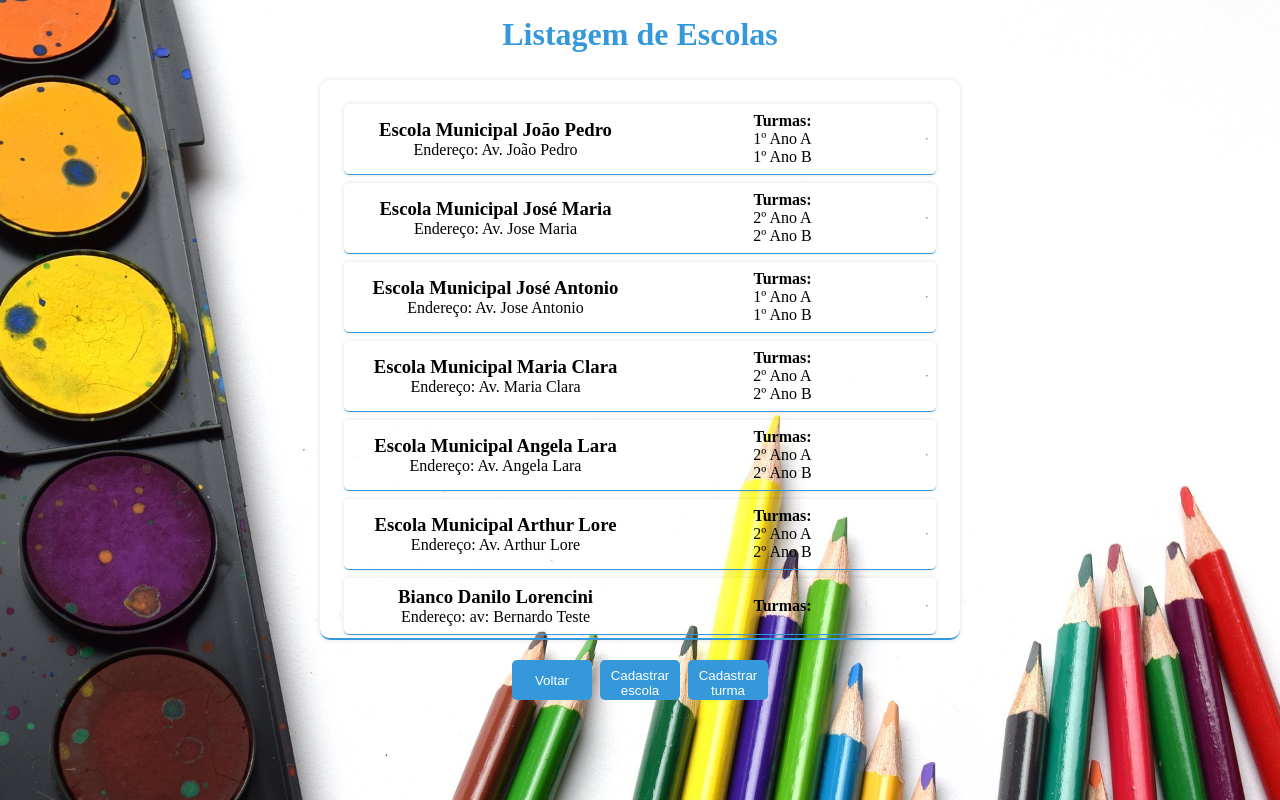
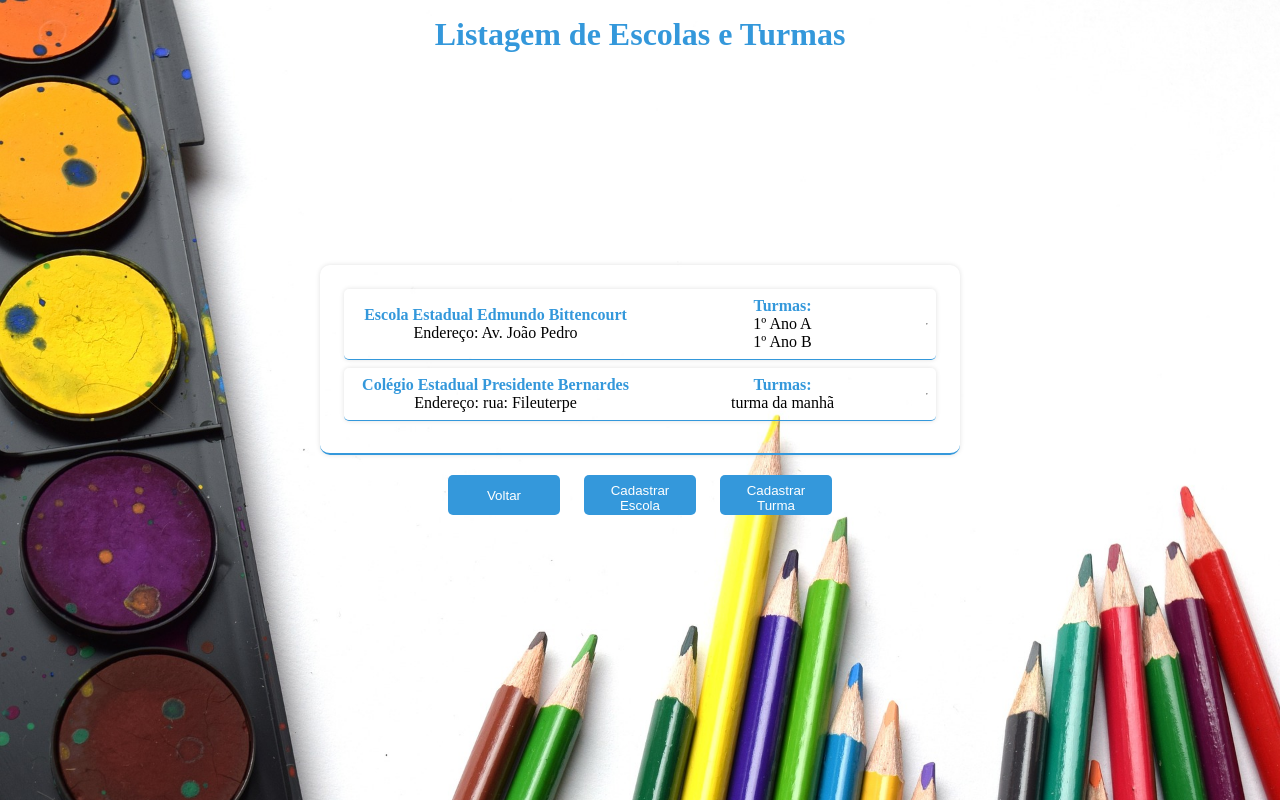
Before and after one commit to BiancoLorencini/cadastroEscolas, a React (Vite) app in the folder cadastroEscolas/: page /escola in a window 1280 px wide. Built offline with nearby package versions, Linux system fonts and the light colour scheme; data requests are answered from the project's data file.

Commit message:
Feat: get/post/put cadastroEscola & cadastroTurma

```diff
--- a/cadastroEscolas/db.json
+++ b/cadastroEscolas/db.json
@@ -2,7 +2,7 @@
   "escolas": [
     {
       "id": 1,
-      "nome": "Escola Municipal João Pedro",
+      "nome": "Escola Estadual Edmundo Bittencourt",
       "endereco": "Av. João Pedro",
       "turmas": [
         {
@@ -16,104 +16,15 @@
       ]
     },
     {
-      "id": 2,
-      "nome": "Escola Municipal José Maria",
-      "endereco": "Av. Jose Maria",
+      "id": "2093",
+      "nome": "Colégio Estadual Presidente Bernardes",
+      "endereco": "rua: Fileuterpe",
       "turmas": [
         {
           "id": 1,
-          "nome": "2º Ano A"
-        },
-        {
-          "id": 2,
-          "nome": "2º Ano B"
+          "nome": "turma da manhã"
         }
       ]
-    },
-    {
-      "id": 3,
-      "nome": "Escola Municipal José Antonio",
-      "endereco": "Av. Jose Antonio",
-      "turmas": [
-        {
-          "id": 1,
-          "nome": "1º Ano A"
-        },
-        {
-          "id": 2,
-          "nome": "1º Ano B"
-        }
-      ]
-    },
-    {
-      "id": 4,
-      "nome": "Escola Municipal Maria Clara",
-      "endereco": "Av. Maria Clara",
-      "turmas": [
-        {
-          "id": 1,
-          "nome": "2º Ano A"
-        },
-        {
-          "id": 2,
-          "nome": "2º Ano B"
-        }
-      ]
-    },
-    {
-      "id": 5,
-      "nome": "Escola Municipal Angela Lara",
-      "endereco": "Av. Angela Lara",
-      "turmas": [
-        {
-          "id": 1,
-          "nome": "2º Ano A"
-        },
-        {
-          "id": 2,
-          "nome": "2º Ano B"
-        }
-      ]
-    },
-    {
-      "id": 6,
-      "nome": "Escola Municipal Arthur Lore",
-      "endereco": "Av. Arthur Lore",
-      "turmas": [
-        {
-          "id": 1,
-          "nome": "2º Ano A"
-        },
-        {
-          "id": 2,
-          "nome": "2º Ano B"
-        }
-      ]
-    },
-    {
-      "id": "1501",
-      "nome": "Bianco Danilo Lorencini",
-      "endereco": "av: Bernardo Teste"
-    },
-    {
-      "id": "b662",
-      "nome": "O Rei Arthur",
-      "endereco": "av: Bernardo Teste aaa"
-    },
-    {
-      "id": "c013",
-      "nome": "Bianco Danilo Lorencini02",
-      "endereco": "av: Bernardo Teste bbb"
-    },
-    {
-      "id": "1518",
-      "nome": "Beatriz",
-      "endereco": "av: beatriz Teste"
-    },
-    {
-      "id": "a769",
-      "nome": "O Rei Arthur03",
-      "endereco": "av: beatriz Teste00"
     }
   ],
   "login": [
@@ -121,16 +32,6 @@
       "id": "e852",
       "cadastroEmail": "arthlore@gmail.com",
       "cadastroPassword": "adawdawd"
-    },
-    {
-      "id": "1643",
-      "cadastroEmail": "admin@email.com",
-      "cadastroPassword": "admin"
-    },
-    {
-      "id": "e800",
-      "cadastroEmail": "admin2@email.com",
-      "cadastroPassword": "admin2"
     }
   ]
 }
--- a/cadastroEscolas/src/App.jsx
+++ b/cadastroEscolas/src/App.jsx
@@ -26,7 +26,7 @@ function App() {
         navigate('/escola');
       } else {
         toast.error('Email ou senha inválidos');
-        console.log('Email ou senha inválidos', user);
+        setPassword('');
       }
     } catch (error) {
       console.error('Erro ao buscar usuários:', error);
--- a/cadastroEscolas/src/pages/listagemEscola/escola.jsx
+++ b/cadastroEscolas/src/pages/listagemEscola/escola.jsx
@@ -1,15 +1,18 @@
 import React, { useState, useEffect } from 'react'
+import { useNavigate } from 'react-router-dom'
 import axios from 'axios'
 import style from './escola.module.css'
 import { toast, ToastContainer } from 'react-toastify';
 import 'react-toastify/dist/ReactToastify.css';
 const Escola = () => {
+  const navigate = useNavigate();
   const [escolas, setEscolas] = useState([]);
   const [loading, setLoading] = useState(true);
   const [popUpCadastro, setPopUpCadastro] = useState(false);
   const [popUpTurma, setPopUpTurma] = useState(false)
-  const [turmas, setTurmas] = useState([]);
   const [escola, setEscola] = useState({});
+  const [nomeEscola, setNomeEscola] = useState('');
+  const [nomeTurma, setNomeTurma] = useState('');
   const [endereco, setEndereco] = useState({});
 
   const fetchEscolas = async () => {
@@ -20,6 +23,32 @@ const Escola = () => {
     } catch (error) {
       console.error('Erro ao buscar escolas:', error);
       setLoading(false);
+    }
+  };
+
+  const handleAdicionarTurma = async (event) => {
+    event.preventDefault();
+    try {
+      const response = await axios.get('http://localhost:3001/escolas');
+      const escolas = response.data;
+      const escola = escolas.find((e) => e.nome.toLowerCase() === nomeEscola.toLowerCase());
+      if (escola) {
+        const novaTurma = {
+          id: escola.turmas ? escola.turmas.length + 1 : 1,
+          nome: nomeTurma
+        };
+        escola.turmas = escola.turmas ? [...escola.turmas, novaTurma] : [novaTurma];
+        await axios.put(`http://localhost:3001/escolas/${escola.id}`, escola);
+        toast.success('Turma adicionada com sucesso!');
+        setNomeTurma('');
+        setPopUpTurma(false);
+      } else {
+        toast.error('Escola não encontrada');
+        setNomeEscola('');
+        setNomeTurma('');
+      }
+    } catch (error) {
+      console.error('Erro ao adicionar turma:', error);
     }
   };
 
@@ -40,12 +69,23 @@ const Escola = () => {
     }
   }
 
+
+
   useEffect(() => {
     fetchEscolas();
   }, [escolas]);
 
   const openPopUp = () => {
     setPopUpCadastro(!popUpCadastro);
+  };
+
+
+  const openPopUpTurma = () => {
+    setPopUpTurma(!popUpTurma);
+  };
+
+  const navigateLogin = () => {
+    navigate('/');
   };
 
 
@@ -57,7 +97,7 @@ const Escola = () => {
     <>
     <div className={style.escolaContainer}>
       <div className={style.escolaListagem}>
-        <h1>Listagem de Escolas</h1>
+        <h1>Listagem de Escolas e Turmas</h1>
         {escolas.length === 0 ? (
           <p>Não há escolas cadastradas.</p>
         ) : (
@@ -81,10 +121,32 @@ const Escola = () => {
         )}
       </div>
       <div className={style.escolaButtons}>
-        <button onClick={() => window.history.back()}>Voltar</button>
-        <button onClick={openPopUp}>Cadastrar escola</button>
-        <button >Cadastrar turma</button>
+        <button onClick={navigateLogin}>Voltar</button>
+        <button onClick={openPopUp}>Cadastrar Escola</button>
+        <button onClick={openPopUpTurma} >Cadastrar Turma</button>
       </div>
+
+      {popUpTurma && (
+        <div className={style.escolaPopUp}>
+          <div className={style.escolaPopUpContainer}>
+            <h2>Cadastro de turma</h2>
+            <form onSubmit={handleAdicionarTurma}>
+              <div className={style.inputContainer}>
+                <label htmlFor="nome">Nome da Escola:</label>
+                <input type="text" id="nome" value={nomeEscola} onChange={(event) => setNomeEscola(event.target.value)} required />
+              </div>
+              <div className={style.inputContainer}>
+                <label htmlFor="nome">Nome da Turma:</label>
+                <input type="text" id="nome" value={nomeTurma} onChange={(event) => setNomeTurma(event.target.value)} required />
+              </div>
+              <div className={style.buttonContainer}>
+                <button type="button" onClick={openPopUpTurma}>Fechar</button>
+                <button type="submit">Cadastrar</button>
+              </div>
+            </form>
+          </div>
+        </div>
+      )}
       {popUpCadastro && (
         <div className={style.escolaPopUp}>
           <div className={style.escolaPopUpContainer}>
@@ -92,11 +154,11 @@ const Escola = () => {
             <form onSubmit={cadastrarNovaEscola}>
               <div className={style.inputContainer}>
                 <label htmlFor="nome">Nome da Escola:</label>
-                <input type="text" id="nome" onChange={(event) => setEscola(event.target.value)} required />
+                <input type="text" id="nome" onChange={(event) => setEscola(event.target.value)} required placeholder='Digite o nome da escola' />
               </div>
               <div className={style.inputContainer}>
                 <label htmlFor="endereco">Endereço da Escola:</label>
-                <input type="text" id="endereco" onChange={(event) => setEndereco(event.target.value)}  required />
+                <input type="text" id="endereco" onChange={(event) => setEndereco(event.target.value)} placeholder='Digite o endereço da escola'  required />
               </div>
               <div className={style.buttonContainer}>
                 <button type="button" onClick={openPopUp}>Fechar</button>
--- a/cadastroEscolas/src/pages/listagemEscola/escola.module.css
+++ b/cadastroEscolas/src/pages/listagemEscola/escola.module.css
@@ -20,9 +20,9 @@
   display: flex;
   align-items: center;
   justify-content: center;
-  width:  20%;
+  width:  30%;
   height: 10%;
-  gap: 0.5rem;
+  gap: 1.5rem;
 }
 
 .escolaButtons button {
@@ -73,6 +73,11 @@
   flex-direction: column;
   align-items: center;
   justify-content: center;
+}
+
+.escolaInfo h3, h4 {
+  color: var(--cor-azul);
+  font-size: clamp(0.8rem, 1.5vw, 1rem);
 }
 
 .escolaListagem h1 {
```
